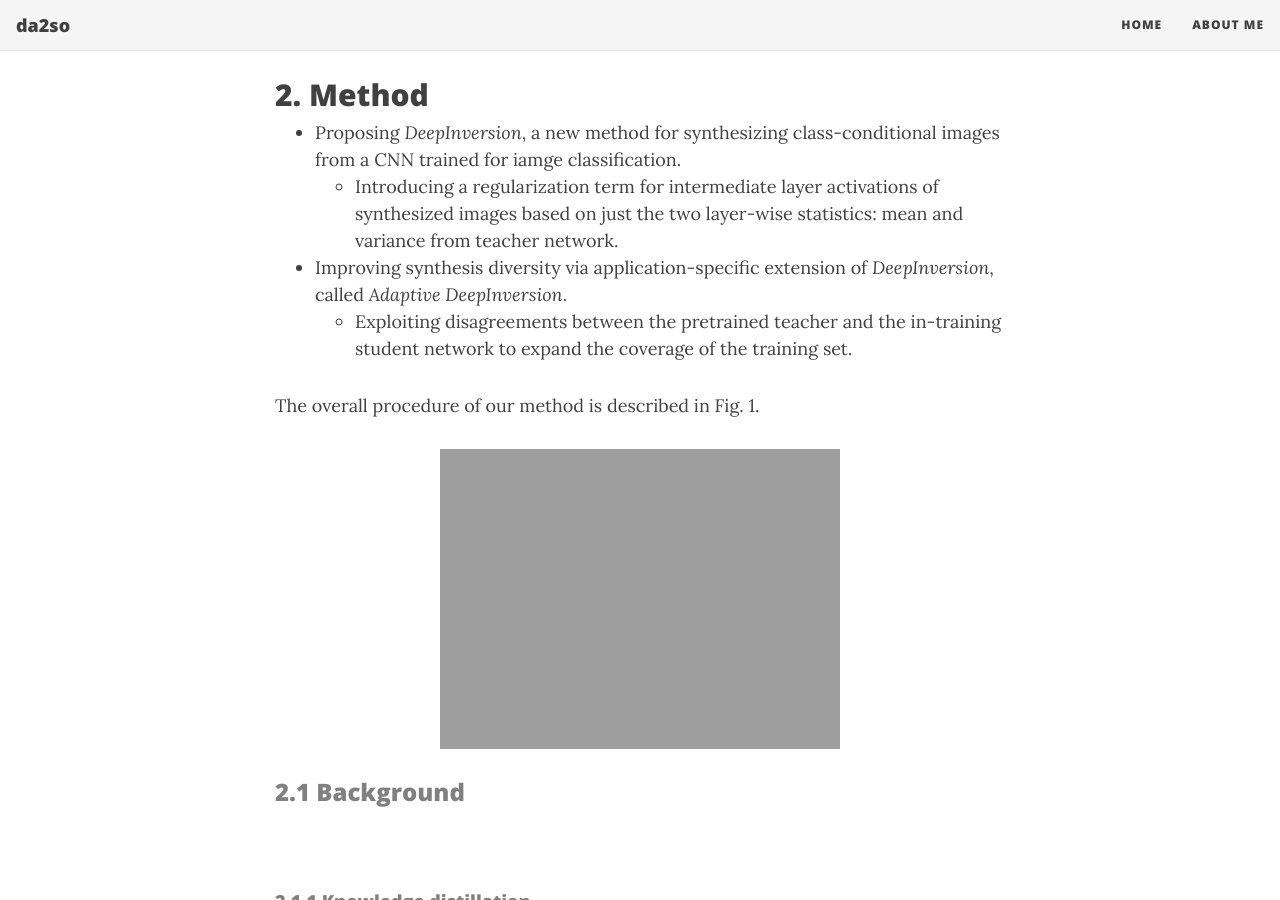
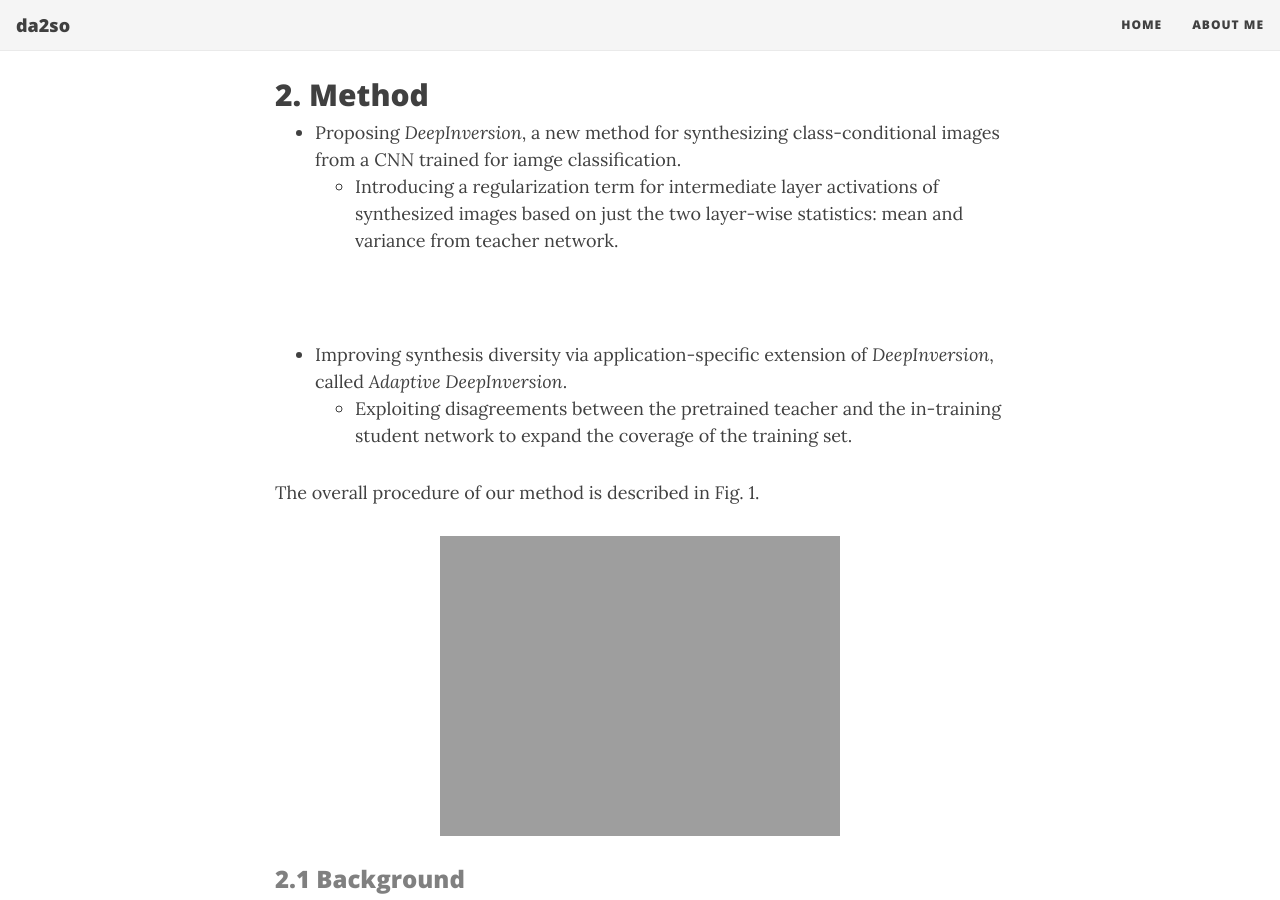
Before and after one commit to da2so/da2so.github.io, a Jekyll site: the page built from _posts/2020-08-18-Dreaming_to_Distill_Data-free_Knowledge_Transfer_via_DeepInversion.md, in a window 1280 px wide and 900 px high, scrolled down 811 px. Built offline with Jekyll 4.4.1, drawn with Linux system fonts in a browser that asks for light colours; nearby versions of some CDN libraries; formulas are drawn with MathJax 3.

Commit message:
Update 2020-08-18-Dreaming_to_Distill_Data-free_Knowledge_Transfer_via_DeepInversion.md

```diff
--- a/_posts/2020-08-18-Dreaming_to_Distill_Data-free_Knowledge_Transfer_via_DeepInversion.md
+++ b/_posts/2020-08-18-Dreaming_to_Distill_Data-free_Knowledge_Transfer_via_DeepInversion.md
@@ -23,15 +23,14 @@
 * Proposing *DeepInversion*, a new method for synthesizing class-conditional images from a CNN trained for iamge classification.
 	* Introducing a regularization term for intermediate layer activations of synthesized images based on just the two layer-wise statistics: mean and variance from teacher network.
 
-
-
+<br />
 * Improving synthesis diversity via application-specific extension of *DeepInversion*, called *Adaptive DeepInversion*.
 	* Exploiting disagreements between the pretrained teacher and the in-training student network to expand the coverage of the training set.
 
 
 The overall procedure of our method is described in Fig. 1.
 
-![2](https://da2so.github.io/assets/2020-08-18-Dreaming_to_Distill_Data-free_Knowledge_Transfer_via_DeepInversion/1.png){: .mx-auto.d-block :}
+![2](https://da2so.github.io/assets/2020-08-18-Dreaming_to_Distill_Data-free_Knowledge_Transfer_via_DeepInversion/1.PNG){: .mx-auto.d-block :}
 
 ### <span style="color:gray">2.1 Background </span>
 
```
